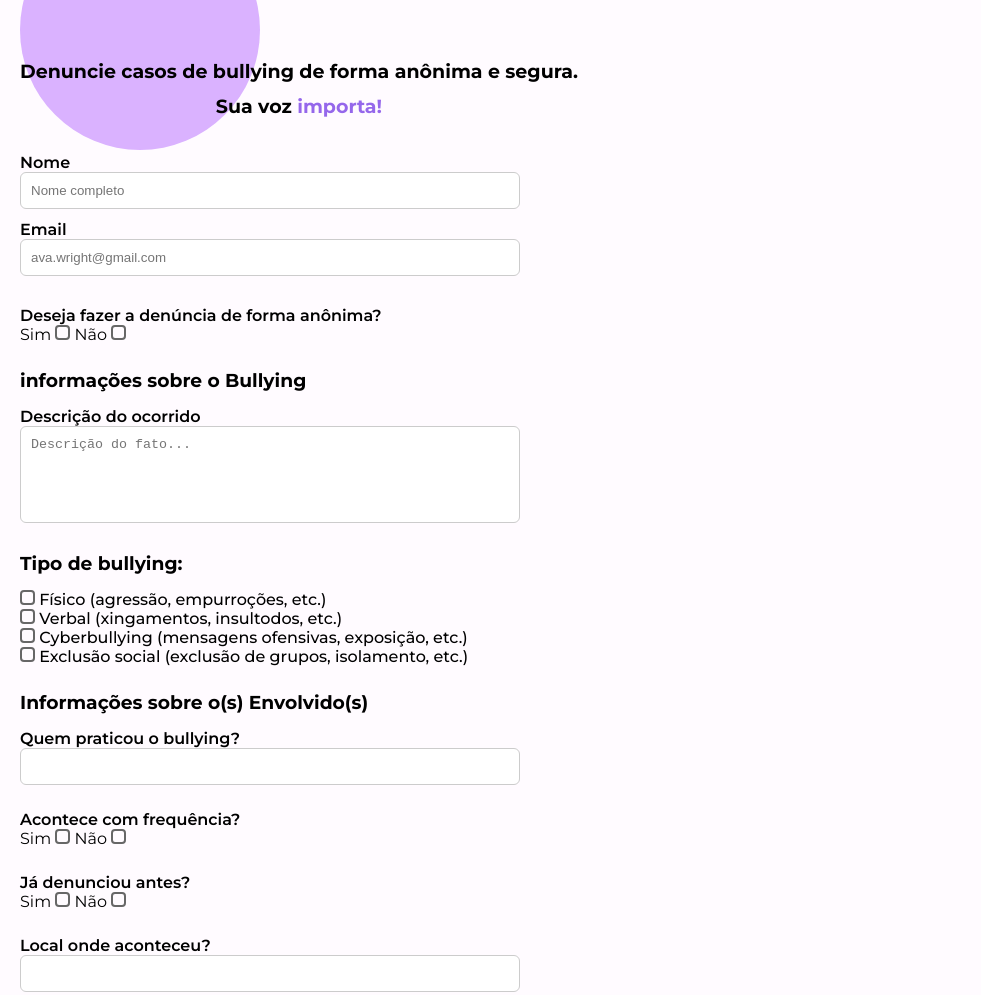
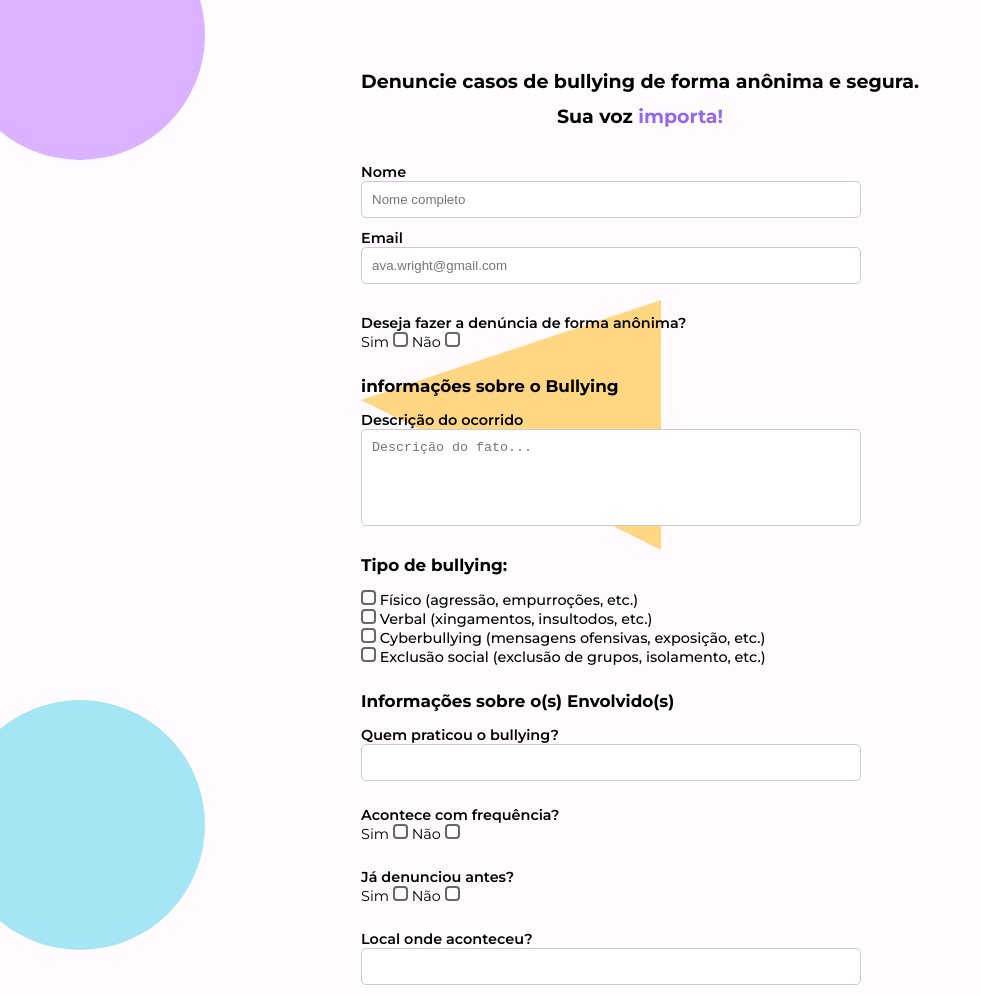
Before and after one commit to nyvilacarvalho/projeto-Iema-antibullying, a plain HTML site: page index.html in a window 1280 px wide. Shown: the top 995 px of the page, without its empty margins (0-981 px from the left). Drawn offline with Linux system fonts and the light colour scheme.

Commit message:
dando formas, e cor ao projeto

```diff
--- a/index.html
+++ b/index.html
@@ -16,7 +16,9 @@
 <body>
     <div class="container">
 
-      <div class="boll"></div>
+      <div class="boll-1"></div>
+      <div class="boll-2"></div>
+      <div class="triangle"></div>
 
 
       <div class="header">
@@ -49,7 +51,7 @@
 <div class="infos">
  <h3>informações sobre o Bullying</h3>
 <p>Descrição do ocorrido</p>
-<textarea rows="5" cols="30" placeholder="Descrição do fato..."></textarea>
+<textarea rows="5"  placeholder="Descrição do fato..."></textarea>
 </div>
 
 
--- a/style.css
+++ b/style.css
@@ -1,12 +1,16 @@
 *{
-
   margin: 0;
   padding: 0;
   box-sizing: border-box;
 }
 
-@media (max-width: 600px) {
+:root{
+  --comput-elemnetes: flex;
+}
+
+@media (min-width: 601px) {
   body {
+    display: var(--comput-elemnetes);
     font-size: 90%;
     padding: 10px;
     align-items: center;
@@ -47,6 +51,7 @@ h2 {
   font-size: 19px;
 }
 
+
 h3 {
   font-weight: bold;
 }
@@ -67,7 +72,7 @@ textarea {
   max-width: 500px;
   padding: 10px;
   border: 1px solid #ccc;
-  border-radius: 6px;
+  border-radius: 5px;
 }
 
 input[type="checkbox"],
@@ -177,14 +182,38 @@ textarea {
 }
 
 
-.boll {
-  width: 240px;
-  height: 240px;
+.boll-1 {
+  width: 250px;
+  height: 250px;
   background-color: #DAB2FF;
   border-radius: 50%;
   position: absolute;
   top: -90px;
   z-index: -1;
   opacity: 2;
-  left: -45px;
+ left: -45px;
  }
+
+
+ .triangle {
+  border-top: 100px solid transparent;
+  border-bottom: 150px solid transparent;
+  border-right: 300px solid rgb(255, 215, 130);
+  position: absolute;
+  z-index: -1;
+  top: 300px;
+ }
+
+
+ .boll-2 {
+  width: 250px;
+  height: 250px;
+  background-color: #75dceea7;
+  border-radius: 50%;
+  position: absolute;
+
+  top: 700px;
+  z-index: -1;
+  opacity: 2;
+ left: -45px;
+ }
```
